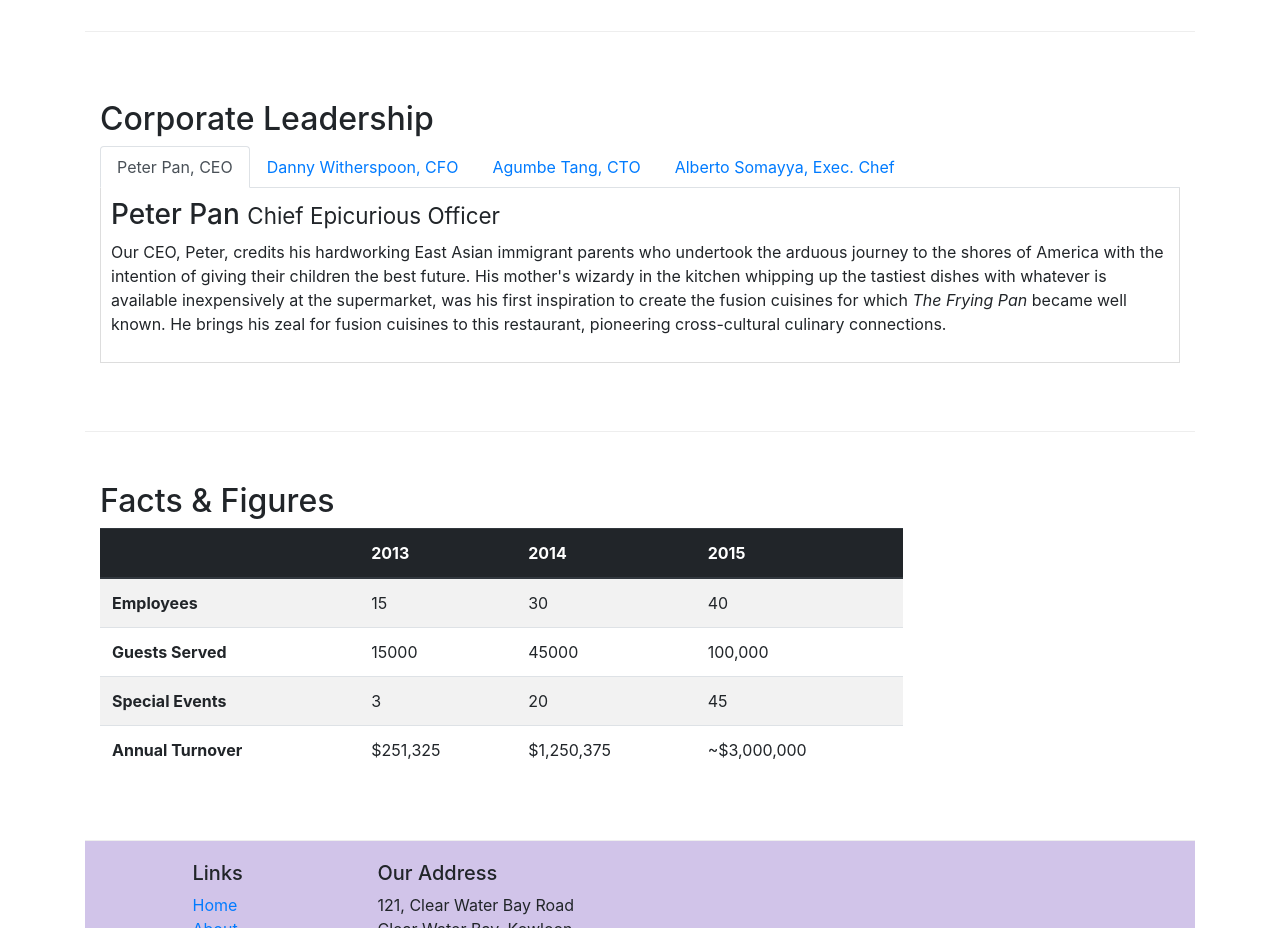
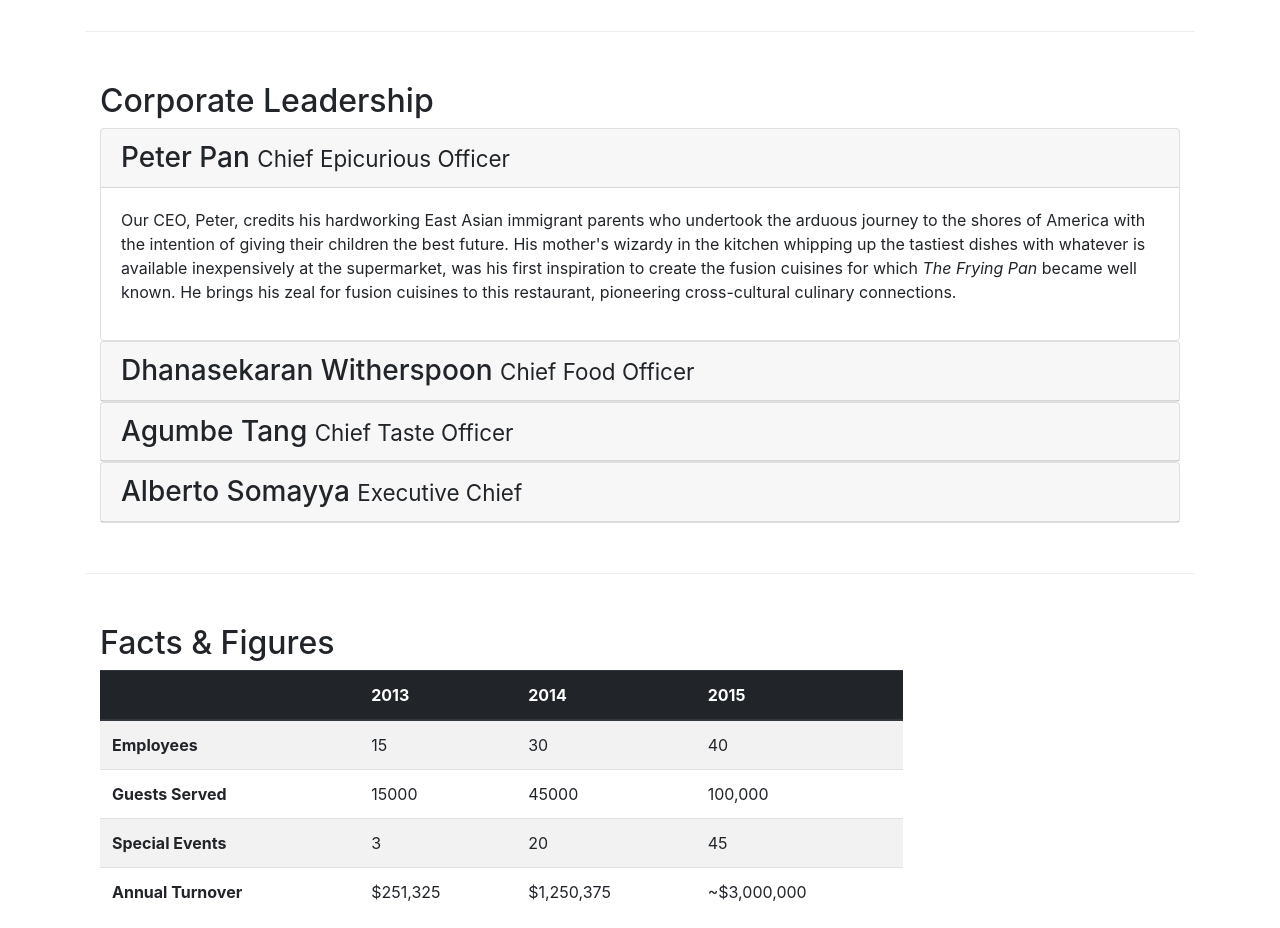
Before and after one commit to tanishqshek/Bootstrap-test, a website: page aboutus.html in a window 1280 px wide. Shown: the part 940-1868 px from the top of the page. Drawn offline with nearby package versions, Linux system fonts and the light colour scheme.

Commit message:
accordion

```diff
--- a/aboutus.html
+++ b/aboutus.html
@@ -102,44 +102,53 @@
             <div class="col-12 col-sm-12">
                 <h2>Corporate Leadership</h2>
 
-                <ul class="nav nav-tabs">
-                    <li class="nav-item">
-                      <a class="nav-link active" href="#peter"
-                        role="tab" data-toggle="tab">Peter Pan, CEO</a>
-                    </li>
-                    <li class="nav-item">
-                      <a class="nav-link" href="#danny" role="tab"
-                        data-toggle="tab">Danny Witherspoon, CFO</a>
-                    </li>
-                    <li class="nav-item">
-                      <a class="nav-link" href="#agumbe"role="tab"
-                        data-toggle="tab">Agumbe Tang, CTO</a>
-                    </li>
-                    <li class="nav-item">
-                      <a class="nav-link" href="#alberto" role="tab"
-                        data-toggle="tab">Alberto Somayya, Exec. Chef</a>
-                    </li>
-                </ul>
-
-                <div class="tab-content">
-                    <div role="tabpanel" class="tab-pane fade show active" id="peter">
-                        <h3>Peter Pan <small>Chief Epicurious Officer</small></h3>
-                        <p class="d-none d-sm-block">Our CEO, Peter, credits his hardworking East Asian immigrant parents who undertook the arduous journey to the shores of America with the intention of giving their children the best future. His mother's wizardy in the kitchen whipping up the tastiest dishes with whatever is available inexpensively at the supermarket, was his first inspiration to create the fusion cuisines for which <em>The Frying Pan</em> became well known. He brings his zeal for fusion cuisines to this restaurant, pioneering cross-cultural culinary connections.</p>
+                <div id="accordion">
+                    <div class="card">
+                        <div class="card-header" role="tab" id="peterhead">
+                            <h3 class="mb-0">
+                                <a data-toggle="collapse" data-target="#peter">Peter Pan <small>Chief Epicurious Officer</small></a></h3>
+                        </div>
+                        <div role="tabpanel" class="collapse show" id="peter" data-parent="#accordion">
+                            <div class="card-body">
+                                <p class="d-none d-sm-block">Our CEO, Peter, credits his hardworking East Asian immigrant parents who undertook the arduous journey to the shores of America with the intention of giving their children the best future. His mother's wizardy in the kitchen whipping up the tastiest dishes with whatever is available inexpensively at the supermarket, was his first inspiration to create the fusion cuisines for which <em>The Frying Pan</em> became well known. He brings his zeal for fusion cuisines to this restaurant, pioneering cross-cultural culinary connections.</p>
+                            </div>
+                        </div>
                     </div>
 
-                    <div role="tabpanel" class="tab-pane fade" id="danny">
-                        <h3>Dhanasekaran Witherspoon <small>Chief Food Officer</small></h3>
-                        <p class="d-none d-sm-block">Our CFO, Danny, as he is affectionately referred to by his colleagues, comes from a long established family tradition in farming and produce. His experiences growing up on a farm in the Australian outback gave him great appreciation for varieties of food sources. As he puts it in his own words, <em>Everything that runs, wins, and everything that stays, pays!</em></p>
+                    <div class="card">
+                        <div class="card-header" role="tab" id="dannyhead">
+                            <h3 class="mb-0">
+                                <a data-toggle="collapse" data-target="#danny">Dhanasekaran Witherspoon <small>Chief Food Officer</small></a></h3>
+                        </div>
+                        <div role="tabpanel" class="collapse" id="danny" data-parent="#accordion">
+                            <div class="card-body">
+                                <p class="d-none d-sm-block">Our CFO, Danny, as he is affectionately referred to by his colleagues, comes from a long established family tradition in farming and produce. His experiences growing up on a farm in the Australian outback gave him great appreciation for varieties of food sources. As he puts it in his own words, <em>Everything that runs, wins, and everything that stays, pays!</em></p>
+                            </div>
+                        </div>
                     </div>
 
-                    <div role="tabpanel" class="tab-pane fade" id="agumbe">
-                        <h3>Agumbe Tang <small>Chief Taste Officer</small></h3>
-                        <p class="d-none d-sm-block">Blessed with the most discerning gustatory sense, Agumbe, our CTO, personally ensures that every dish that we serve meets his exacting tastes. Our chefs dread the tongue lashing that ensues if their dish does not meet his exacting standards. He lives by his motto, <em>You click only if you survive my lick.</em></p>
+                    <div class="card">
+                        <div class="card-header" role="tab" id="agumbehead">
+                            <h3 class="mb-0">
+                                <a data-toggle="collapse" data-target="#agumbe">Agumbe Tang <small>Chief Taste Officer</small></a></h3>
+                        </div>
+                        <div role="tabpanel" class="collapse" id="agumbe" data-parent="#accordion">
+                            <div class="card-body">
+                                <p class="d-none d-sm-block">Blessed with the most discerning gustatory sense, Agumbe, our CTO, personally ensures that every dish that we serve meets his exacting tastes. Our chefs dread the tongue lashing that ensues if their dish does not meet his exacting standards. He lives by his motto, <em>You click only if you survive my lick.</em></p>
+                            </div>
+                        </div>
                     </div>
 
-                    <div role="tabpanel" class="tab-pane fade" id="alberto">
-                        <h3>Alberto Somayya <small>Executive Chef</small></h3>
-                        <p class="d-none d-sm-block">Award winning three-star Michelin chef with wide International experience having worked closely with whos-who in the culinary world, he specializes in creating mouthwatering Indo-Italian fusion experiences. He says, <em>Put together the cuisines from the two craziest cultures, and you get a winning hit! Amma Mia!</em></p>
+                    <div class="card">
+                        <div class="card-header" role="tab" id="albertohead">
+                            <h3 class="mb-0">
+                                <a data-toggle="collapse" data-target="#alberto">Alberto Somayya <small>Executive Chief</small></a></h3>
+                        </div>
+                        <div role="tabpanel" class="collapse" id="alberto" data-parent="#accordion">
+                            <div class="card-body">
+                                <p class="d-none d-sm-block">Award winning three-star Michelin chef with wide International experience having worked closely with whos-who in the culinary world, he specializes in creating mouthwatering Indo-Italian fusion experiences. He says, <em>Put together the cuisines from the two craziest cultures, and you get a winning hit! Amma Mia!</em></p>
+                            </div>
+                        </div>
                     </div>
                 </div>
             </div>
```
